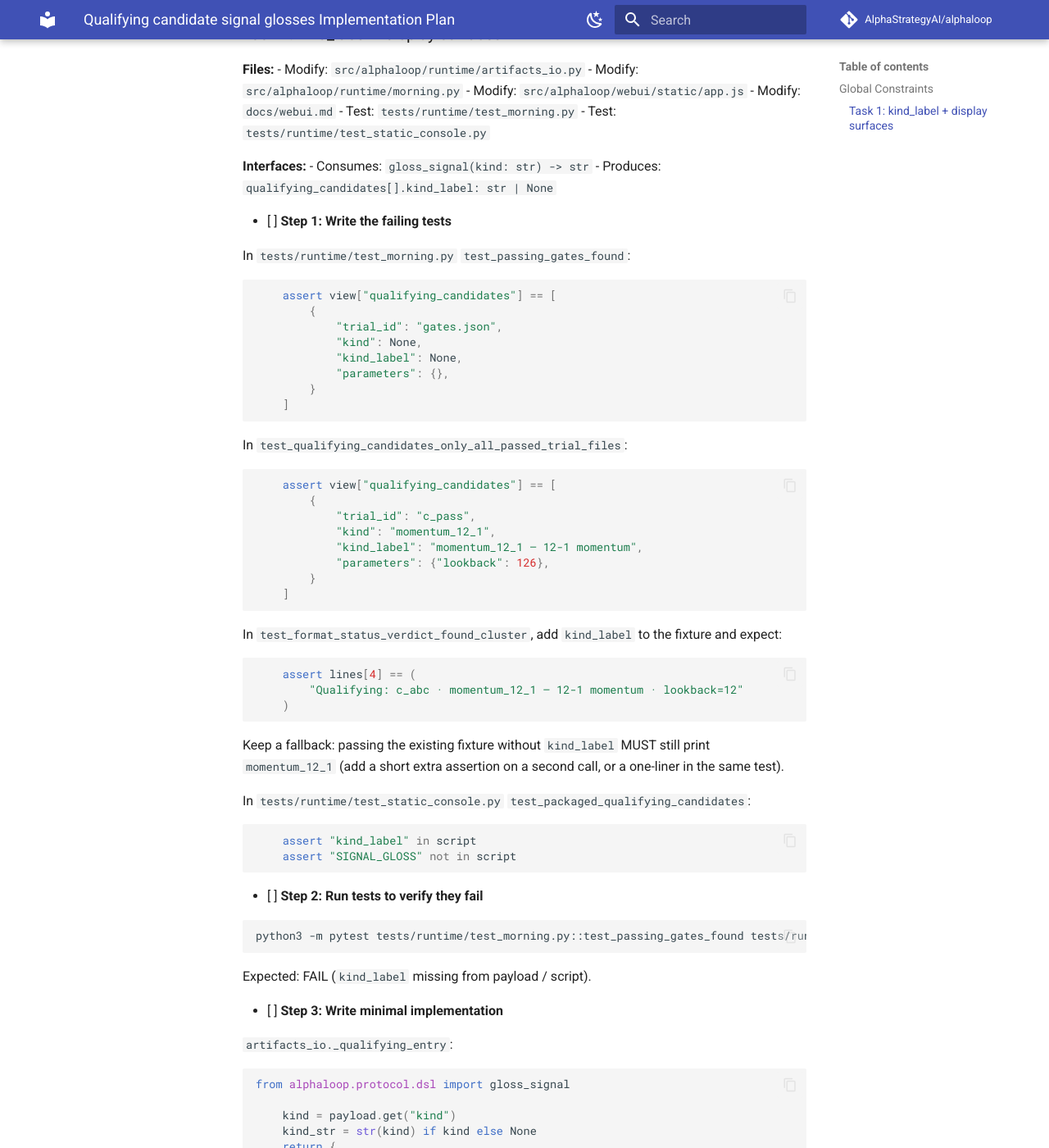
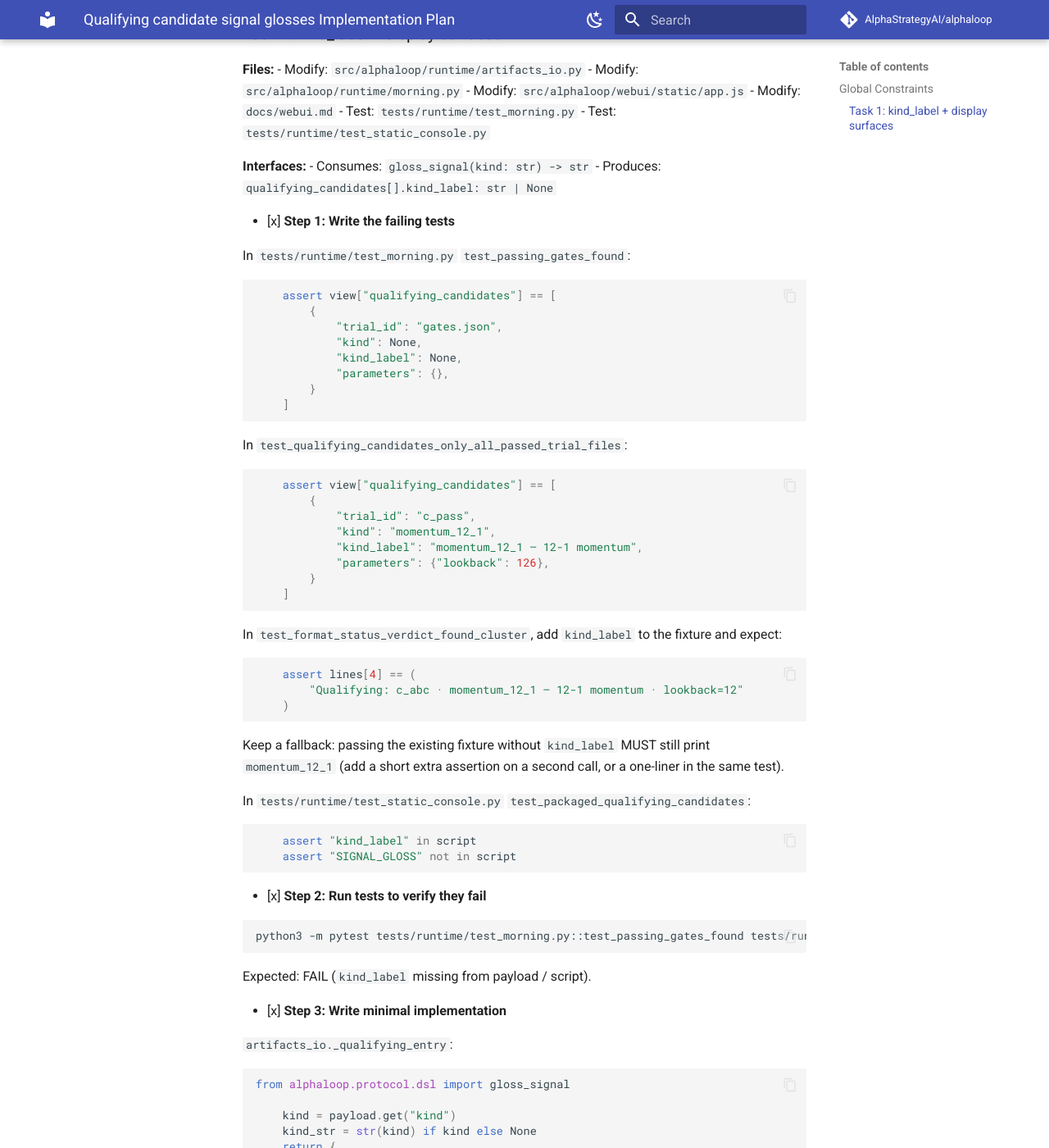
Before and after one commit to AlphaStrategyAI/alphaloop, an MkDocs documentation site: the page built from docs/plans/2026-08-20-qualifying-glosses.md, in a window 1280 px wide and 1400 px high, scrolled down 805 px. Shown: the whole window at 82% size. Built offline with MkDocs 1.6.1 and Material for MkDocs 9.7.7, drawn with Linux system fonts in a browser that asks for light colours; comment, search, counter and statistics services are not loaded.

````diff
--- a/docs/plans/2026-08-20-qualifying-glosses.md
+++ b/docs/plans/2026-08-20-qualifying-glosses.md
@@ -32,7 +32,7 @@
 - Consumes: `gloss_signal(kind: str) -> str`
 - Produces: `qualifying_candidates[].kind_label: str | None`
 
-- [ ] **Step 1: Write the failing tests**
+- [x] **Step 1: Write the failing tests**
 
 In `tests/runtime/test_morning.py` `test_passing_gates_found`:
 
@@ -80,7 +80,7 @@ In `tests/runtime/test_static_console.py` `test_packaged_qualifying_candidates`:
     assert "SIGNAL_GLOSS" not in script
 ```
 
-- [ ] **Step 2: Run tests to verify they fail**
+- [x] **Step 2: Run tests to verify they fail**
 
 ```bash
 python3 -m pytest tests/runtime/test_morning.py::test_passing_gates_found tests/runtime/test_morning.py::test_qualifying_candidates_only_all_passed_trial_files tests/runtime/test_morning.py::test_format_status_verdict_found_cluster tests/runtime/test_static_console.py::test_packaged_qualifying_candidates -v
@@ -88,7 +88,7 @@ python3 -m pytest tests/runtime/test_morning.py::test_passing_gates_found tests/
 
 Expected: FAIL (`kind_label` missing from payload / script).
 
-- [ ] **Step 3: Write minimal implementation**
+- [x] **Step 3: Write minimal implementation**
 
 `artifacts_io._qualifying_entry`:
 
@@ -132,7 +132,7 @@ as the form.
 Note: `alphaloop.runtime` already uses protocol helpers; adding
 `gloss_signal` here does not create a protocol → runtime import.
 
-- [ ] **Step 4: Run tests to verify they pass**
+- [x] **Step 4: Run tests to verify they pass**
 
 ```bash
 python3 -m pytest tests/runtime/test_morning.py tests/runtime/test_artifacts_io.py tests/runtime/test_static_console.py::test_packaged_qualifying_candidates -v
@@ -140,7 +140,7 @@ python3 -m pytest tests/runtime/test_morning.py tests/runtime/test_artifacts_io.
 
 Expected: PASS
 
-- [ ] **Step 5: Commit**
+- [x] **Step 5: Commit**
 
 ```bash
 git commit -m "feat: gloss qualifying candidate signal kinds"
````
